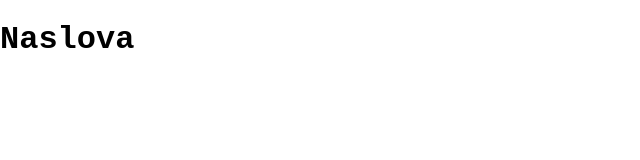
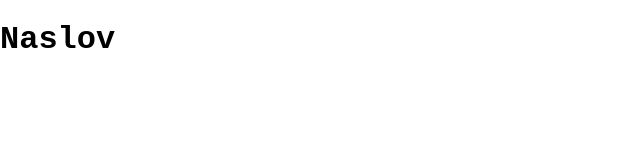
Before and after one commit to dalchek/openProject, a plain HTML site: page index.html in a window 1280 px wide. Shown: the full height of the page, 0-640 px from the left. Drawn offline with Linux system fonts and the light colour scheme.

Commit message:
git is so nice

```diff
--- a/index.html
+++ b/index.html
@@ -10,7 +10,7 @@
   </head>
   <body>
     <div class="conteiner">
-      <h1>Naslova</h1>
+      <h1>Naslov</h1>
     </div>
   </body>
 </html>
```
